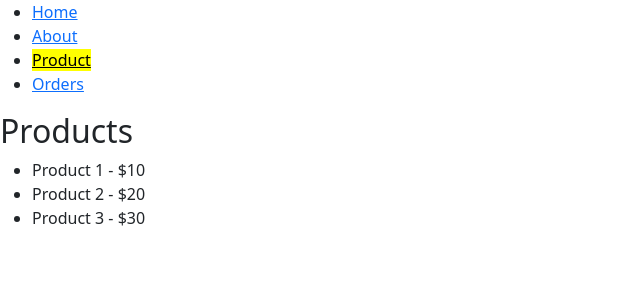
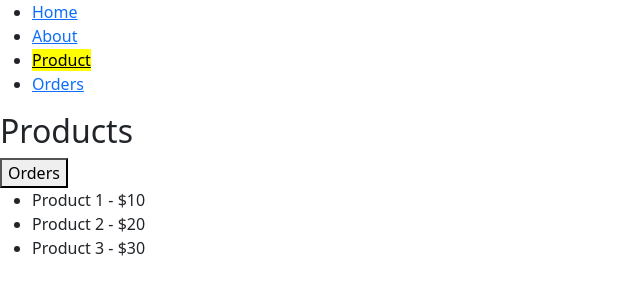
Before and after one commit to CodeCraftersGPT/routingdemo, a React (Create React App) app: page /product in a window 1280 px wide. Shown: the top 300 px of the page, without its empty margins (0-640 px from the left). Built offline with nearby package versions, Linux system fonts and the light colour scheme.

Commit message:
navigateviaapi

```diff
--- a/src/App.js
+++ b/src/App.js
@@ -7,6 +7,7 @@ import Navigation from './Routing/Navigation';
 import Registration from './Registration';
 import 'bootstrap/dist/css/bootstrap.min.css'
 import Product from './Routing/Products';
+import Orders from './Routing/Order';
 
 
 
@@ -20,6 +21,9 @@ function App() {
                 <Route path="/about" element={<About/>}/>
                 {/* Define route for the product */}
                 <Route path="/product" element={<Product/>}/>
+                {/* Define route for the orders */}
+                <Route path="/orders" element={<Orders/>}/>
+                {/* Define route for the registration */}
                 {/* define redirect to Home if path does not match any */}
                 <Route path="*" element={<Home/>}/>
             </Routes>
--- a/src/Routing/Products.js
+++ b/src/Routing/Products.js
@@ -1,4 +1,6 @@
 import React from 'react';
+// import useNavigate hook
+import { useNavigate } from 'react-router-dom';
 
 const products = [
     { id: 1, name: 'Product 1', price: 10 },
@@ -7,9 +9,32 @@ const products = [
 ];
 
 const Product = () => {
+
+    // define function to navigate to the orders
+    const navigate = useNavigate();
+
+
+
+    const navigateToOrders = () => {
+        // navigate to the orders
+        // use react-router-dom navigate function to navigate to the orders
+        // use the navigate function from useNavigate hook
+        // import useNavigate hook
+        // import { useNavigate } from 'react-router-dom';
+        // use the hook
+        // const navigate = useNavigate();
+        // call the navigate function
+        // navigate('/orders');
+
+        navigate('/orders');
+
+    }
+
     return (
         <div>
             <h2>Products</h2>
+            {/* define button to navigate to the orders */}
+            <button onClick={navigateToOrders}>Orders</button>
             <ul>
                 {products.map((product) => (
                     <li key={product.id}>
```
